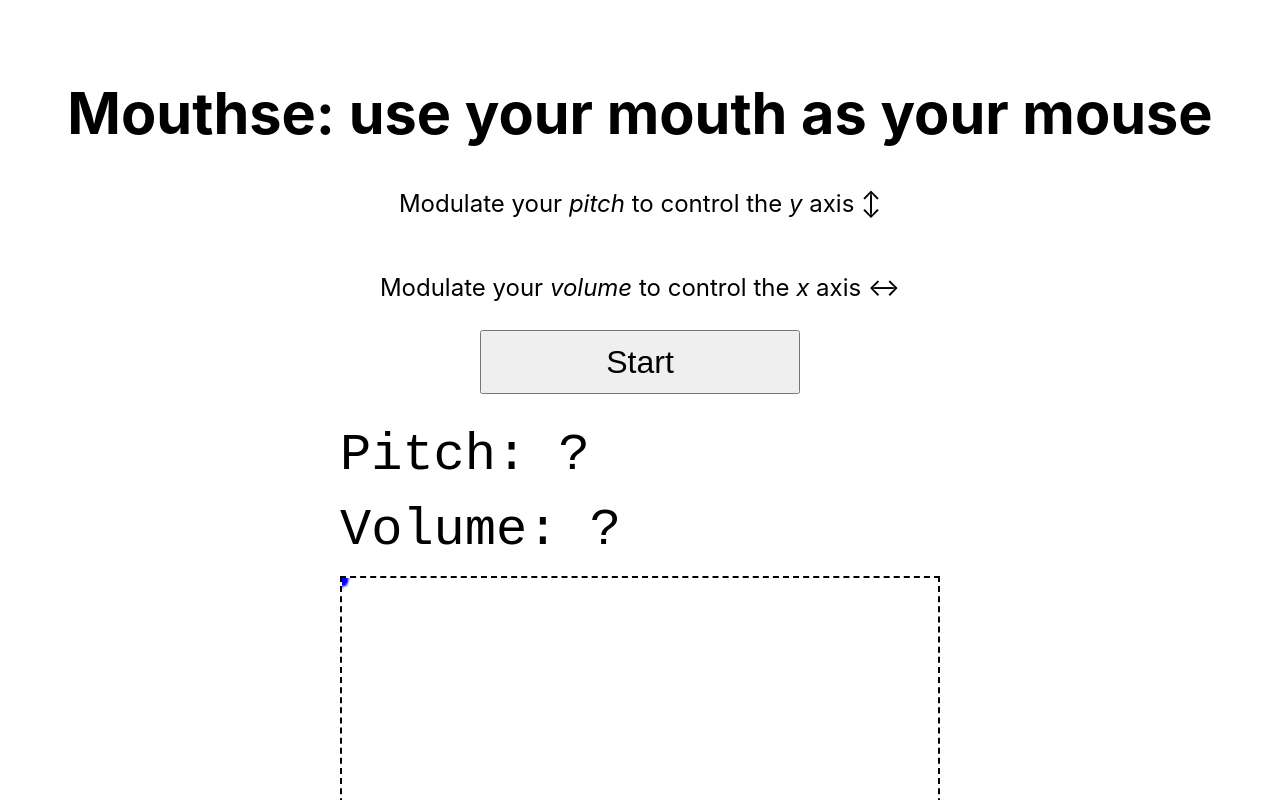
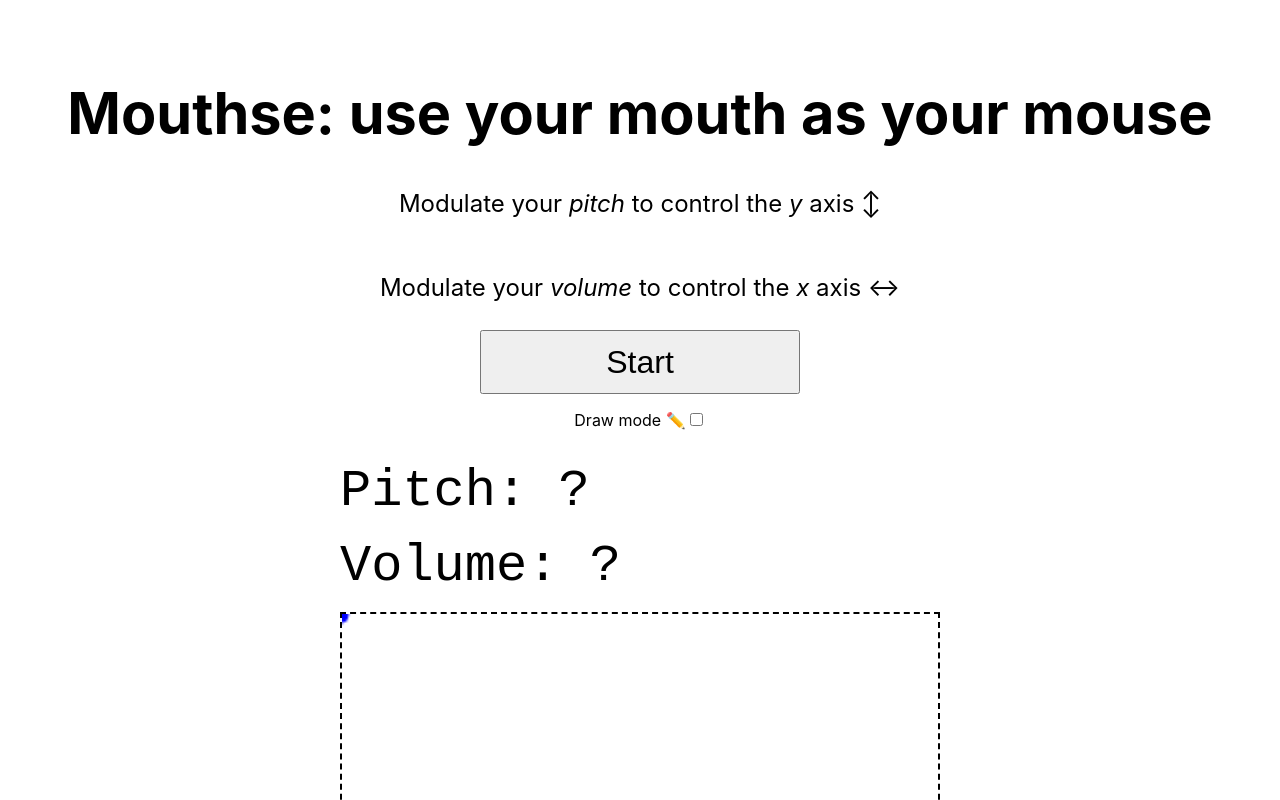
Before and after one commit to serhalp/mouthse, a Next.js app: page / in a window 1280 px wide. Shown: the top 800 px of the page. Built offline with nearby package versions, Linux system fonts and the light colour scheme.

Commit message:
feat: support 'draw mode'

```diff
--- a/pages/index.js
+++ b/pages/index.js
@@ -166,15 +166,17 @@ const getCoordsFromVolumeAndPitch = (canvas, volume, pitch) => {
 
 export default function Home() {
   const [isActive, setIsActive] = useState(false);
+  const [shouldDraw, setShouldDraw] = useState(false);
   const [volume, setVolume] = useState(null);
   const [pitch, setPitch] = useState(null);
 
   const canvasRef = useRef(null);
 
-  const draw = (canvas, volume, pitch) => {
+  const draw = (canvas) => {
     const [x, y] = getCoordsFromVolumeAndPitch(canvas, volume, pitch);
     const ctx = canvas.getContext('2d')
-    ctx.reset();
+    if (!shouldDraw)
+      ctx.reset();
     // TODO making this 3x3 makes it slightly off...
     // ctx.fillRect(x, y, 3, 3);
     ctx.beginPath();
@@ -186,8 +188,8 @@ export default function Home() {
   }
 
   useEffect(() => {
-    draw(canvasRef.current, volume, pitch);
-  }, [draw])
+    draw(canvasRef.current);
+  }, [draw, volume, pitch, shouldDraw])
 
   const handleReadVolume = (newVolume) => {
     // Always keep most recent value, don't overwrite with null
@@ -209,6 +211,10 @@ export default function Home() {
   const handleClickStop = () => {
     setIsActive(false);
     // TODO something else probably, e.g. stop listening
+  };
+
+  const handleChangeDrawMode = (event) => {
+    setShouldDraw(event.target.checked);
   };
 
   const displayPitch = pitch ? pitch.toFixed(2) : '?';
@@ -238,6 +244,13 @@ export default function Home() {
           ? <button onClick={handleClickStop}>Stop</button>
           : <button onClick={handleClickStart}>Start</button>
         }
+
+        <section>
+          <label>
+            Draw mode ✏️
+            <input type="checkbox" checked={shouldDraw} onChange={handleChangeDrawMode} />
+          </label>
+        </section>
 
         <section>
           <p><code>Pitch: {displayPitch}</code></p>
```
